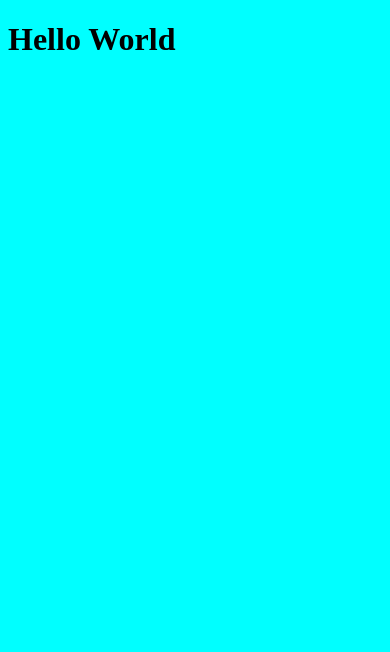
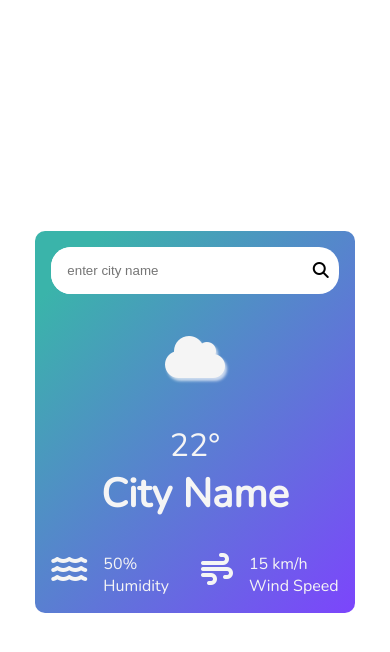
Before and after one commit to sceiiya/chingu_pp-weather-app, a plain HTML site: page index.html in a window 390 px wide. Drawn offline with nearby package versions, Linux system fonts and the light colour scheme.

Commit message:
HTML and CSS for mobile card

```diff
--- a/index.html
+++ b/index.html
@@ -1,13 +1,60 @@
 <!DOCTYPE html>
 <html lang="en">
-<head>
-    <meta charset="UTF-8">
-    <meta name="viewport" content="width=device-width, initial-scale=1.0">
+  <head>
+    <meta charset="UTF-8" />
+    <meta name="viewport" content="width=device-width, initial-scale=1.0" />
     <link rel="stylesheet" href="src/css/styles.css" />
+    <link rel="preconnect" href="https://fonts.googleapis.com" />
+    <link rel="preconnect" href="https://fonts.gstatic.com" crossorigin />
+    <link
+      href="https://fonts.googleapis.com/css2?family=Nunito&display=swap"
+      rel="stylesheet"
+    />
     <title>Weather App</title>
-</head>
-<body>
-    <h1>Hello World</h1>
-</body>
+    <script
+      src="https://kit.fontawesome.com/bb8e411a96.js"
+      crossorigin="anonymous"
+    ></script>
+  </head>
+  <body>
+    <main>
+      <div class="search-section">
+        <div>
+          <input
+            type="text"
+            class="input-search"
+            placeholder="enter city name"
+          />
+          <button type="button" class="button-search">
+            <i class="fa-solid fa-magnifying-glass"></i>
+          </button>
+        </div>
+      </div>
+      <p class="weather-icon">
+        <i class="fa-solid fa-cloud"></i>
+      </p>
+      <div>
+        <p class="degrees">22°</p>
+        <p class="city-name">City Name</p>
+      </div>
+
+      <div class="weather-details">
+        <div class="details__humidity">
+          <i class="fa-solid fa-water"></i>
+          <div>
+            <p id="humidity">50%</p>
+            <p>Humidity</p>
+          </div>
+        </div>
+        <div class="details__wind">
+          <i class="fa-solid fa-wind"></i>
+          <div>
+            <p id="wind">15 km/h</p>
+            <p>Wind Speed</p>
+          </div>
+        </div>
+      </div>
+    </main>
+  </body>
 </html>
 <script src="src/js/scripts.js"></script>
--- a/src/css/styles.css
+++ b/src/css/styles.css
@@ -1,3 +1,91 @@
-body{
-    background-color: aqua;
+* {
+  margin: 0;
+  padding: 0;
+  box-sizing: border-box;
 }
+
+body {
+  font-family: "Nunito", sans-serif;
+  font-family: "nunito";
+  display: flex;
+  min-height: 100dvh;
+  justify-content: center;
+  align-items: center;
+}
+main {
+  background: rgb(58, 180, 170);
+  background: linear-gradient(
+    133deg,
+    rgba(58, 180, 170, 1) 10%,
+    rgba(124, 69, 252, 1) 100%
+  );
+  max-width: 20rem;
+  text-align: center;
+  padding: 1rem;
+  border-radius: 10px;
+  display: flex;
+  flex-direction: column;
+  gap: 2rem;
+}
+
+.search-section {
+}
+.search-section > div {
+  display: flex;
+  justify-content: space-between;
+  border-radius: 20px;
+  background-color: white;
+}
+.input-search {
+  border-radius: 20px;
+  border: none;
+  padding: 1rem;
+}
+.input-search:focus {
+  outline: none;
+}
+.fa-magnifying-glass {
+  color: rgb(0, 0, 0);
+}
+.button-search {
+  all: unset;
+  cursor: pointer;
+  transform: translateX(-10px);
+}
+
+.weather-icon {
+  font-size: 3rem;
+}
+.degrees {
+  font-size: 2rem;
+}
+.city-name {
+  font-size: 2.5rem;
+  font-weight: 900;
+}
+
+.weather-details {
+  display: flex;
+  /* justify-content: space-around; */
+  gap: 2rem;
+  text-align: left;
+}
+.details__humidity,
+.details__wind {
+  display: flex;
+  gap: 1rem;
+}
+.details__humidity i,
+.details__wind i {
+  font-size: 2rem;
+}
+
+i,
+p,
+h1 {
+  color: whitesmoke;
+}
+
+.weather-icon {
+  text-shadow: 2px 3px 3px rgba(255, 254, 253, 0.7);
+}
--- a/src/js/scripts.js
+++ b/src/js/scripts.js
@@ -1 +1 @@
-alert('Hi')
+// alert('Hi')
```
